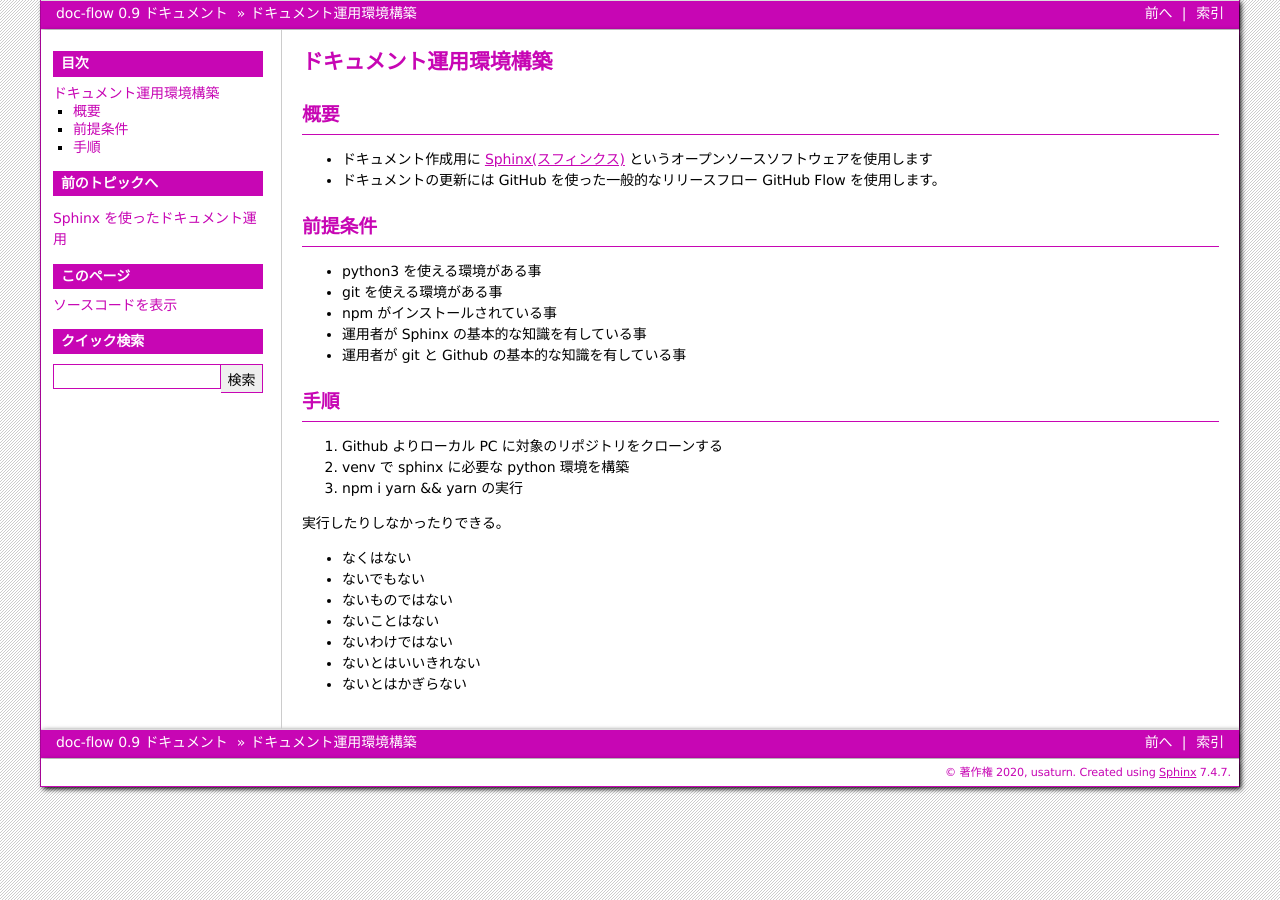
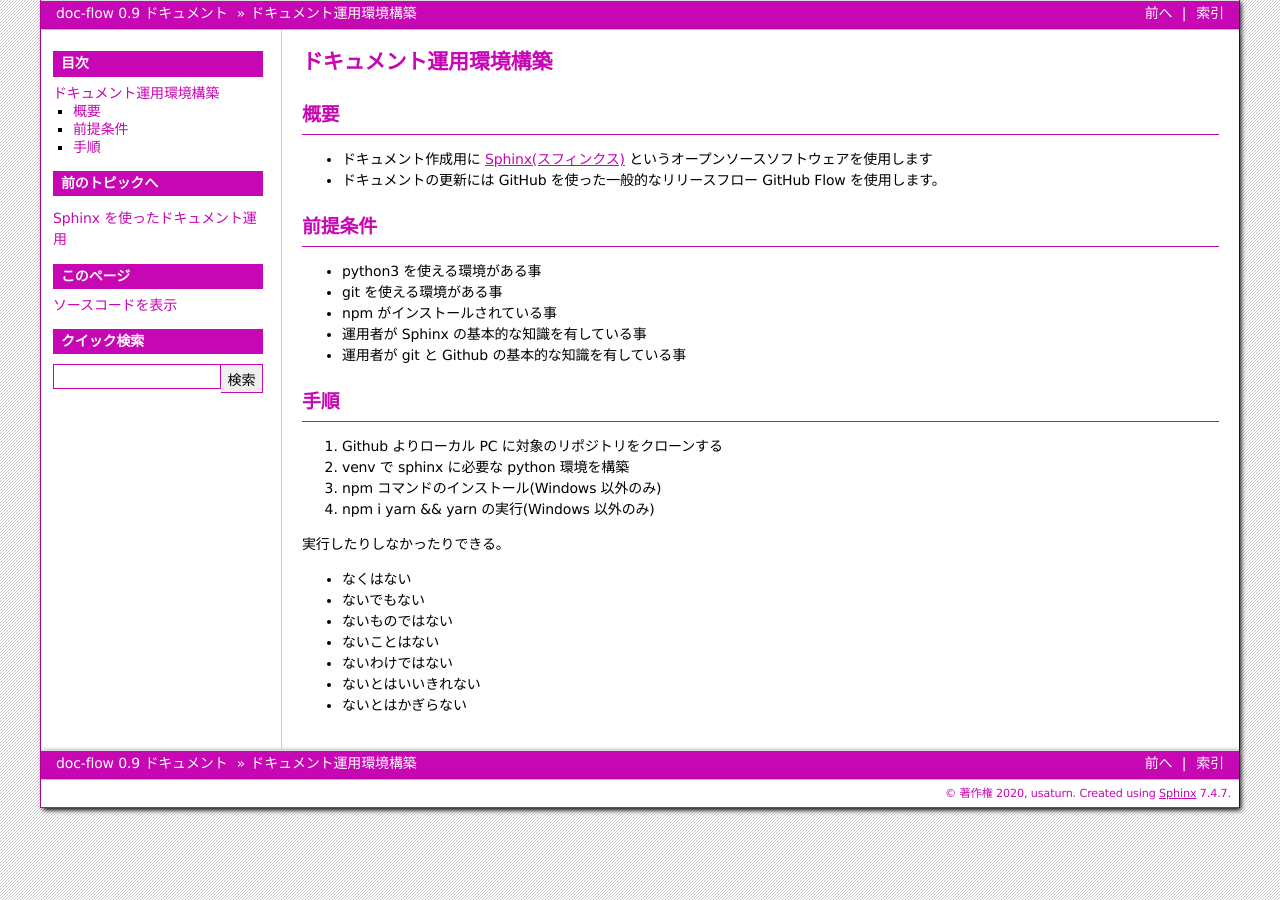
Before and after one commit to usaturn/doc-flow, a Sphinx documentation site: the page built from docs/get-start/index.rst, in a window 1280 px wide. Built offline with Sphinx 7.4.7, drawn with Linux system fonts in a browser that asks for light colours.

```diff
--- a/docs/get-start/index.rst
+++ b/docs/get-start/index.rst
@@ -24,7 +24,8 @@
 
 #. Github よりローカル PC に対象のリポジトリをクローンする
 #. venv で sphinx に必要な python 環境を構築
-#. npm i yarn && yarn の実行
+#. npm コマンドのインストール(Windows 以外のみ)
+#. npm i yarn && yarn の実行(Windows 以外のみ)
 
 実行したりしなかったりできる。
 
```
